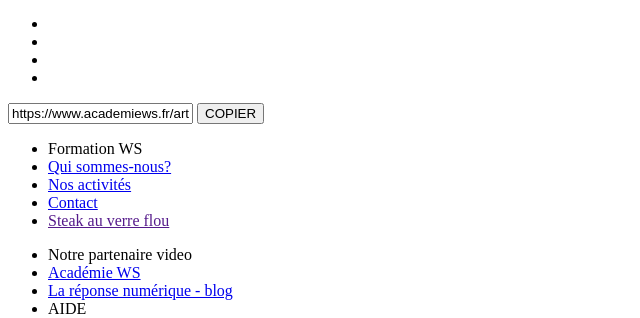
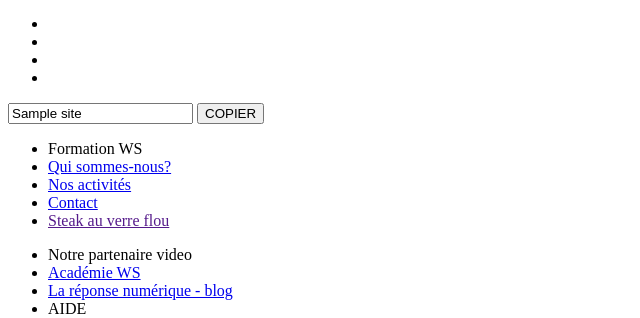
Before and after one commit to jonnhyknocksville/gabrielrh, a Symfony app: template templates/jobs/index.html.twig in a window 1280 px wide. Shown: the part 1312-1630 px from the top of the page, without its empty margins (0-640 px from the left). Run offline with Twig, Linux system fonts and the light colour scheme; the template is opened without the code that fills it: most values are stand-ins (such as "Sample title", 1, 10 or a date in 2020); some libraries are stand-ins or nearby versions.

Commit message:
lien mis a jour et variabiliser

```diff
--- a/templates/jobs/index.html.twig
+++ b/templates/jobs/index.html.twig
@@ -126,28 +126,28 @@
             <div class="modal-body p-4 bg-secondary-dark">
                 <ul class="d-flex justify-content-around">
                     <li>
-                        <a aria-label="Partagez l'article intitulé '' sur Twitter." href="https://twitter.com/share?url=https://www.lareponsenumerique.fr/article/1&via=lareponsenumerique&text="
+                        <a aria-label="Partagez l'article intitulé '' sur Twitter." href="https://twitter.com/share?url={{site}}"
                         onclick="javascript:window.open(this.href, '', 'menubar=no,toolbar=no,resizable=yes,scrollbars=yes,height=300,width=600');return false;"
                             target="_blank" title="Share on Twitter">
                             <i style="color:#1DA1F2;height:2rem" class="fa-brands fa-twitter"></i>
                         </a>
                     </li>
                     <li>
-                        <a aria-label="Partagez l'article intitulé '' sur Linkedin." href="https://www.linkedin.com/shareArticle?mini=true&url=https://www.lareponsenumerique.fr/article/1"
+                        <a aria-label="Partagez l'article intitulé '' sur Linkedin." href="https://www.linkedin.com/shareArticle?mini=true&url={{site}}"
                             onclick="javascript:window.open(this.href, '', 'menubar=no,toolbar=no,resizable=yes,scrollbars=yes,height=300,width=600');return false;"
                             target="_blank" title="Share on Linkedin">
                             <i style="color:#1DA1F2;height:2rem" class="px-2 fa-brands fa-linkedin"></i>
                         </a>
                     </li>
                     <li>
-                        <a aria-label="Partagez l'article intitulé '' sur Facebook." href="https://www.facebook.com/sharer/sharer.php?u=https://www.lareponsenumerique.fr/article/1"
+                        <a aria-label="Partagez l'article intitulé '' sur Facebook." href="https://www.facebook.com/sharer/sharer.php?u={{site}}"
                             onclick="javascript:window.open(this.href, '', 'menubar=no,toolbar=no,resizable=yes,scrollbars=yes,height=300,width=600');return false;"
                             target="_blank" title="Share on Facebook">
                             <i style="color:#3b5998;height:2rem" class="fa-brands fa-facebook"></i>
                         </a>
                     </li>
                     <li>
-                        <a aria-label="Partagez l'article intitulé '' par email." href="mailto:?subject=Formation WS - &amp;body=La Rubrique du numérique -  - https://www.lareponsenumerique.fr/1" title="Share by Email"
+                        <a aria-label="Partagez l'article intitulé '' par email." href="mailto:?subject=Formation WS - &amp;body=Formation WS -  - {{site}}" title="Share by Email"
                             onclick="javascript:window.open(this.href, '', 'menubar=no,toolbar=no,resizable=yes,scrollbars=yes,height=300,width=600');return false;"
                             target="_blank" title="Share by email">
                             <i style="height:2rem" class="text-secondary fa-solid fa-envelope"></i>
@@ -156,7 +156,7 @@
                 </ul>
             </div>
             <div class="d-flex px-3 pb-3 bg-secondary-dark">
-                <input type="text" class="px-5 py-3 w-100" id="clipboard" value="https://www.academiews.fr/article/1" >
+                <input type="text" class="px-5 py-3 w-100" id="clipboard" value="{{site}}" >
                 <button aria-label="Copiez le lien de l'article intitulé '' sur Linkedin." class="text-light px-3 bg-secondary btn-clipboard">COPIER</button>
             </div>
             </div>
```
Also changed, not shown: src/Controller/JobsController.php (+7 -1 lines), templates/jobs/details.html.twig (+5 -5 lines), package-lock.json.
